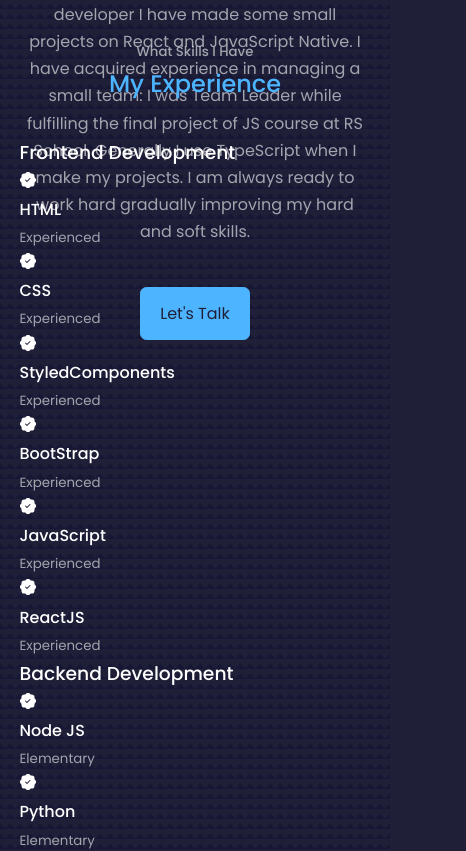
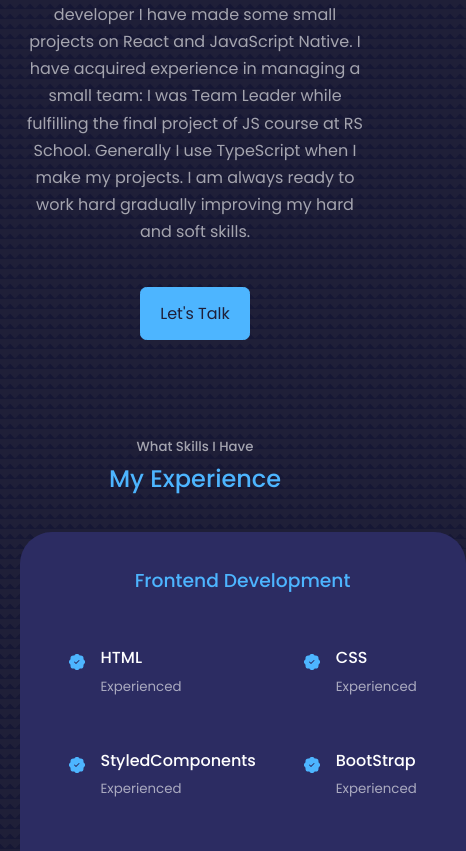
Before and after one commit to MihailMatveichuk/Portfolio_react, a React (Vite) app in the folder portfolio_react/: page / in a window 390 px wide. Shown: the part 1701-2552 px from the top of the page, 466 px wide, since content can reach past the window. Built offline with nearby package versions, Linux system fonts and the light colour scheme.

Commit message:
feat: add styles

```diff
--- a/portfolio_react/src/components/about/About.scss
+++ b/portfolio_react/src/components/about/About.scss
@@ -35,7 +35,7 @@
             border-radius: 1rem;
             padding: 2.5rem;
             text-align: center;
-            transform: var(--transition);
+            transition: var(--transition);
 
             &:hover {
                 background: transparent;
--- a/portfolio_react/src/components/experience/Article.tsx
+++ b/portfolio_react/src/components/experience/Article.tsx
@@ -2,12 +2,13 @@
 import { IArticle } from "../../types";
 
 const Article = (data: IArticle) => {
-  console.log(data.title);
   return (
     <article className="experience__details">
-      <BsPatchCheckFill />
-      <h4>{data.title}</h4>
-      <small className="text-light">{data.description}</small>
+      <BsPatchCheckFill className="experience__details-icon" />
+      <div>
+        <h4>{data.title}</h4>
+        <small className="text-light">{data.description}</small>
+      </div>
     </article>
   );
 };
--- a/portfolio_react/src/components/experience/Experience.scss
+++ b/portfolio_react/src/components/experience/Experience.scss
@@ -0,0 +1,64 @@
+.experience__container{
+    display: grid;
+    grid-template-columns: 1fr 1fr;
+    gap: 2rem;
+    & > div{
+        background: var(--color-bg-variant);
+        padding: 2.4rem 5rem;
+        border-radius: 2rem;
+        border: 1px solid transparent;
+        transition: var(--transition);
+        h3{
+            text-align: center;
+            margin-bottom: 2rem;
+            color: var(--color-primary);
+        }
+        &:hover{
+            background: transparent;
+            border-color: var(--color-primary-variant);
+            cursor: pointer;
+        }
+    }
+    .experience__content{
+        display: grid;
+        grid-template-columns: 1fr 1fr;
+        gap: 3rem;
+        .experience__details{
+            display: flex;
+            gap: 1rem;
+            &-icon{
+                margin-top: 10px;
+                color: var(--color-primary);
+            }
+        }
+        }
+    }
+
+
+    // ================ MEDIUM DEVICES ================
+@media screen and (max-width: 1200px) {
+.experience__container{
+    grid-template-columns: 1fr;
+
+    & > div{
+        width: 100%;
+        padding: 2rem;
+        margin: 0 auto;
+
+    }
+    .experience__content{
+        padding: 1rem;
+    }
+}
+}
+
+// ================ SMALL DEVICES ================
+@media screen and (max-width: 600px) {
+    .experience__container{
+        gap: 1rem;
+    }
+    .experience__content > div{
+        width: 100%;
+        padding: 2rem 1rem;
+    }
+}
--- a/portfolio_react/src/components/header/Header.scss
+++ b/portfolio_react/src/components/header/Header.scss
@@ -65,12 +65,6 @@
             height: 22rem;
         }
     }
-    .header__socials{
-        bottom: 26rem;
-    }
-    .scroll__down{
-        bottom: 28rem;
-    }
   }
 
   // ================ SMALL DEVICES ================
--- a/portfolio_react/src/index.scss
+++ b/portfolio_react/src/index.scss
@@ -63,7 +63,6 @@
 
 section {
   margin-top: 8rem;
-  height: 100vh;
 }
 
 section>h2,
```
